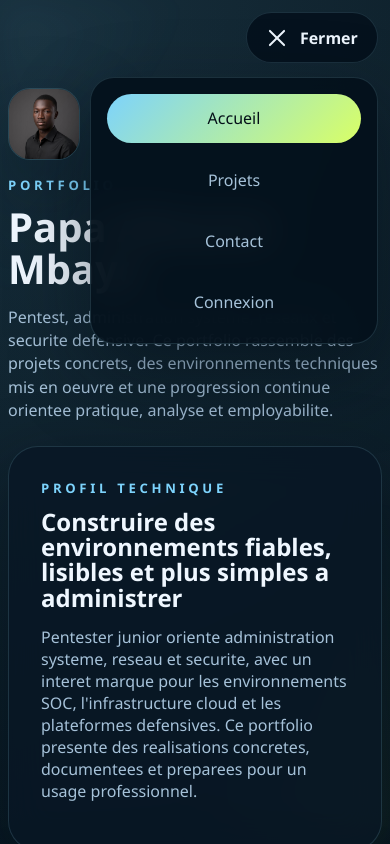
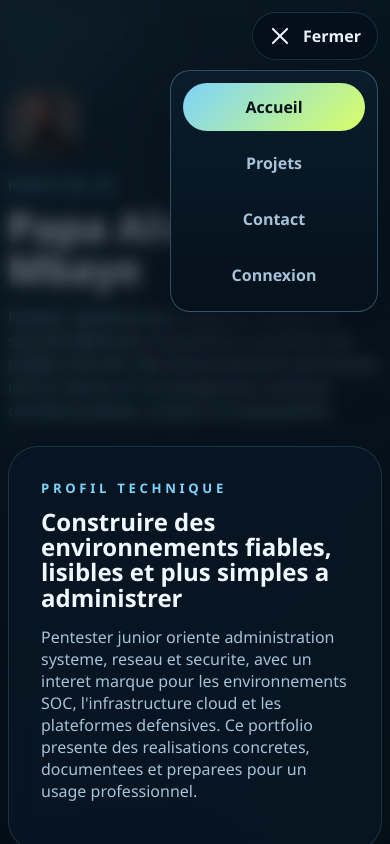
Before and after one commit to dvddy03/myPorfolio, a React (Vite) app in the folder react/: page / in a window 390 px wide. Both pictures are taken after a click on the button "Menu". Shown: the top 844 px of the page. Built offline with nearby package versions, Linux system fonts and the light colour scheme; no server answers.

Commit message:
fix: improve mobile menu visibility

```diff
--- a/react/src/App.jsx
+++ b/react/src/App.jsx
@@ -38,6 +38,15 @@ function App() {
         </div>
 
         <div className="site-nav-shell">
+          {isMenuOpen ? (
+            <button
+              className="menu-backdrop"
+              type="button"
+              aria-label="Fermer le menu"
+              onClick={() => setIsMenuOpen(false)}
+            />
+          ) : null}
+
           <button
             className="menu-toggle"
             type="button"
--- a/react/src/styles.css
+++ b/react/src/styles.css
@@ -130,13 +130,13 @@ textarea {
 .site-nav {
   display: grid;
   grid-template-columns: 1fr;
-  gap: 0.75rem;
+  gap: 0.5rem;
   align-items: stretch;
-  width: min(19rem, calc(100vw - 1rem));
-  margin-top: 0.85rem;
+  width: min(14rem, calc(100vw - 1rem));
+  margin-top: 0.6rem;
   padding: 0;
   border: 1px solid transparent;
-  border-radius: 28px;
+  border-radius: 22px;
   background: rgba(4, 17, 28, 0);
   backdrop-filter: blur(18px);
   max-height: 0;
@@ -165,13 +165,24 @@ textarea {
   justify-content: flex-end;
 }
 
+.menu-backdrop {
+  position: fixed;
+  inset: 0;
+  border: 0;
+  background: rgba(2, 10, 18, 0.54);
+  backdrop-filter: blur(8px);
+  cursor: default;
+}
+
 .menu-toggle {
+  position: relative;
+  z-index: 22;
   display: inline-flex;
   align-items: center;
   justify-content: center;
   gap: 0.75rem;
-  min-height: 48px;
-  padding: 0.85rem 1.2rem;
+  min-height: 44px;
+  padding: 0.75rem 1rem;
   border: 1px solid var(--panel-border);
   border-radius: 999px;
   color: var(--text);
@@ -243,7 +254,8 @@ textarea {
   align-items: center;
   justify-content: center;
   width: 100%;
-  padding: 0.85rem 1.1rem;
+  min-height: 42px;
+  padding: 0.75rem 0.95rem;
   border-radius: 999px;
   color: var(--muted);
   white-space: nowrap;
@@ -255,7 +267,8 @@ textarea {
   align-items: center;
   justify-content: center;
   width: 100%;
-  padding: 0.85rem 1.1rem;
+  min-height: 42px;
+  padding: 0.75rem 0.95rem;
   border-radius: 999px;
   border: 0;
   color: var(--muted);
@@ -273,14 +286,24 @@ textarea {
 }
 
 .site-nav-open {
-  max-height: 32rem;
+  position: relative;
+  z-index: 22;
+  max-height: 22rem;
   opacity: 1;
   pointer-events: auto;
-  padding: 1rem;
-  border-color: var(--panel-border);
-  background: rgba(4, 17, 28, 0.92);
+  padding: 0.85rem;
+  border-color: rgba(163, 230, 255, 0.28);
+  background:
+    linear-gradient(180deg, rgba(10, 29, 43, 0.98), rgba(5, 17, 27, 0.98)),
+    rgba(4, 17, 28, 0.98);
   transform: translateY(0);
-  box-shadow: var(--shadow);
+  box-shadow: 0 28px 70px rgba(2, 12, 20, 0.58);
+}
+
+.site-nav-open .nav-link,
+.site-nav-open .nav-button {
+  min-height: 48px;
+  font-weight: 700;
 }
 
 .page-container {
@@ -751,8 +774,12 @@ textarea {
   }
 
   .site-nav {
-    border-radius: 24px;
-    width: min(18rem, calc(100vw - 1rem));
+    width: min(13rem, calc(100vw - 1rem));
+    border-radius: 20px;
+  }
+
+  .site-nav-open {
+    padding: 0.75rem;
   }
 
   .button-primary,
```
